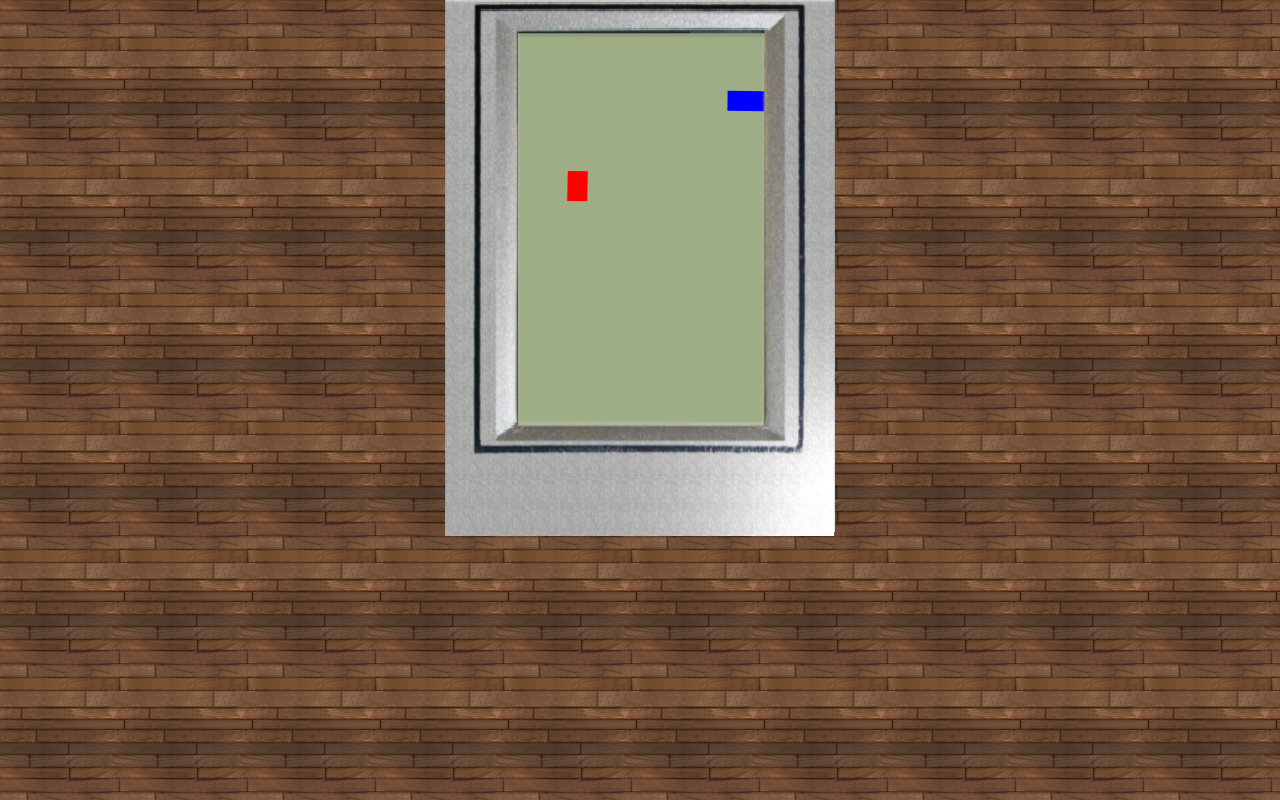
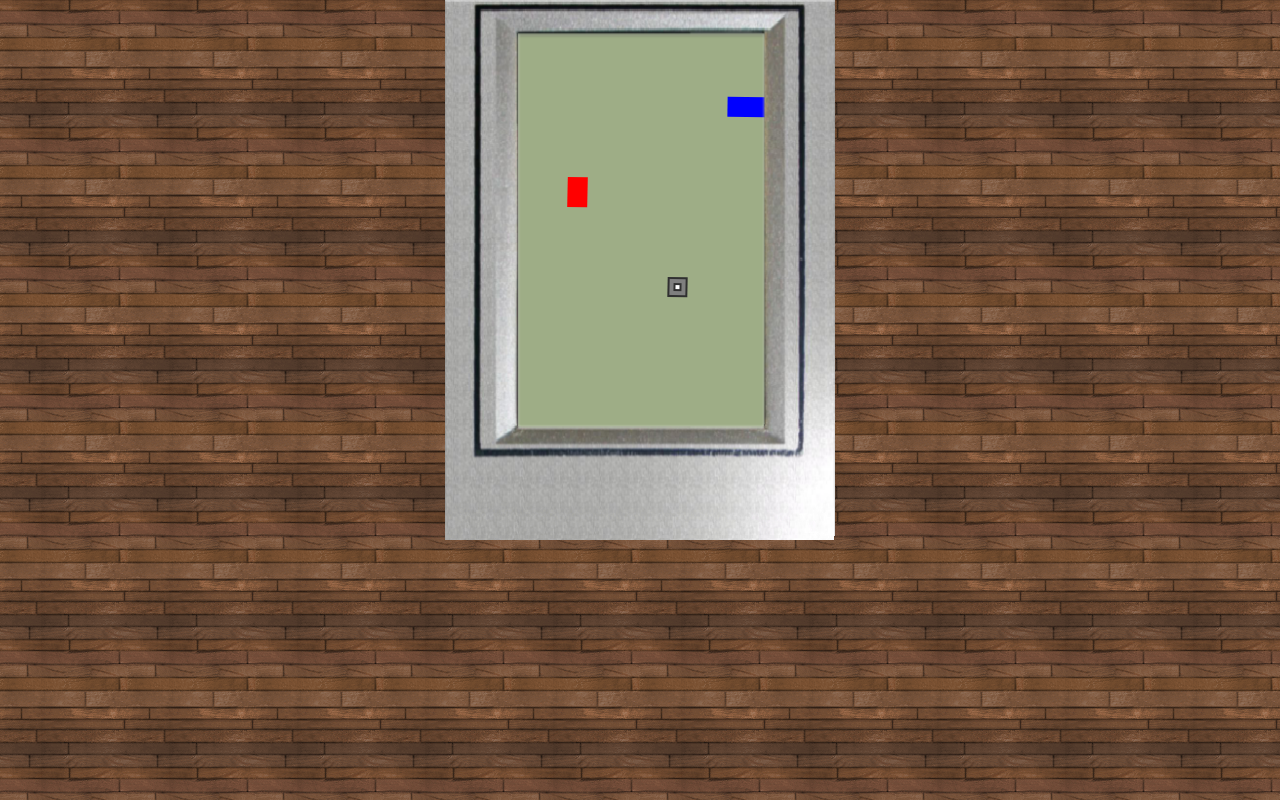
Before and after one commit to didimoner/deeengine, a website built with webpack: page src/index.html in a window 1280 px wide. Built offline with nearby package versions, Linux system fonts and the light colour scheme.

Commit message:
load and draw tile from image

```diff
--- a/package.json
+++ b/package.json
@@ -4,7 +4,7 @@
   "description": "",
   "main": "index.js",
   "scripts": {
-    "build": "cross-env NODE_ENV=production webpack --progress --colors",
+    "build": "rimraf dist && cross-env NODE_ENV=production webpack --progress --colors",
     "serve": "webpack-dev-server --progress --colors",
     "test": "echo \"Error: no test specified\" && exit 1"
   },
@@ -18,6 +18,7 @@
     "file-loader": "^0.11.2",
     "html-loader": "^0.5.0",
     "html-webpack-plugin": "^2.30.1",
+    "image-webpack-loader": "^3.3.1",
     "postcss-loader": "^2.0.6",
     "raw-loader": "^0.5.1",
     "rimraf": "^2.6.1",
--- /dev/null
+++ b/src/modules/screens/entities/tile.ts
@@ -0,0 +1,61 @@
+import {CANVAS_WIDTH, CANVAS_HEIGHT} from "../../../shared/constants";
+
+const url = require("../../../img/tile.png");
+
+export class Tile {
+
+  private x: number;
+  private y: number;
+
+  private width: number = 20;
+  private height: number = 20;
+
+  private xDirection: number = 1;
+  private yDirection: number = 1;
+
+  private rotation: number = 0;
+  private testImg: HTMLImageElement;
+
+  constructor(x: number, y: number) {
+      this.x = x;
+      this.y = y;
+
+      this.testImg = new Image();
+      this.testImg.src = url;
+  }
+
+  public update(): void {
+    if (this.x + this.width/2 >= CANVAS_WIDTH) {
+      this.xDirection = -1;
+    } else if (this.x + this.width/2 <= 0) {
+      this.xDirection = 1;
+    }
+
+    if (this.y + this.height/2 >= CANVAS_HEIGHT) {
+      this.yDirection = -1;
+    } else if (this.y + this.height/2 <= 0) {
+      this.yDirection = 1;
+    }
+  }
+
+  public draw(ctx: CanvasRenderingContext2D): void {
+    ctx.save();
+
+    ctx.translate(this.width/2 + this.x, this.height/2 + this.y);
+    ctx.rotate(this.rotation * Math.PI/180);
+    ctx.translate(-this.width/2 - this.x, -this.height/2 - this.y);
+
+    ctx.drawImage(this.testImg, this.x,this.y);
+
+    ctx.restore();
+  }
+
+  public move(x: number, y: number): void {
+    this.x += x * this.xDirection;
+    this.y += y * this.yDirection;
+  }
+
+  public rotate(rotation: number): void {
+    this.rotation += rotation;
+  }
+}
--- a/src/modules/screens/test.ts
+++ b/src/modules/screens/test.ts
@@ -1,15 +1,19 @@
 import {BasicScreen} from "../basicScreen";
 import {Rectangle} from '../../modules/screens/entities/rectangle';
+import {Tile} from '../../modules/screens/entities/tile';
 
 export class TestGame extends BasicScreen {
   private myRect: Rectangle;
   private myRect2: Rectangle;
+  private myImg: Tile;
 
   constructor() {
     super();
 
     this.myRect = new Rectangle(20, 20, 40, 20, 5, 'blue');
     this.myRect2 = new Rectangle(200, 100, 20, 30, 3, 'red');
+
+    this.myImg = new Tile(100, 200);
   }
 
   public update(): void {
@@ -20,10 +24,16 @@ export class TestGame extends BasicScreen {
     this.myRect2.update();
     this.myRect2.move(0.5, 0.1);
     this.myRect2.rotate(1.2);
+
+    this.myImg.update();
+    this.myImg.move(0.5, 0.1);
+    this.myImg.rotate(1.2);
   }
 
   public draw(ctx: CanvasRenderingContext2D): void {
     this.myRect.draw(ctx);
     this.myRect2.draw(ctx);
+
+    this.myImg.draw(ctx);
   }
 }
--- a/src/styles/main.styl
+++ b/src/styles/main.styl
@@ -11,12 +11,15 @@ body {
 #console {
     z-index: 1;
     margin-left: -248px;
+
+    width: 390px;
+    height: 540px;
 }
 
 #canvas {
     z-index: -1;
     float: left;
     position: relative;
-    top: 26px;
+    top: 32px;
     left: 72px;
 }
--- a/webpack.config.js
+++ b/webpack.config.js
@@ -51,7 +51,10 @@ module.exports = {
             },
             {
                 test: /\.(png|jpe?g|gif|ico)(\?.*$|$)/,
-                use: 'file-loader?name=assets/[name].[hash].[ext]'
+                use: [
+                    'file-loader?name=assets/[name].[hash].[ext]',
+                    'image-webpack-loader'
+                ]
             }
         ]
     },
```
Also changed, not shown: src/img/tile.png (added).
